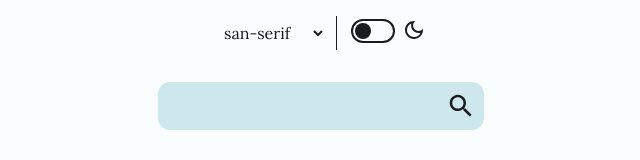
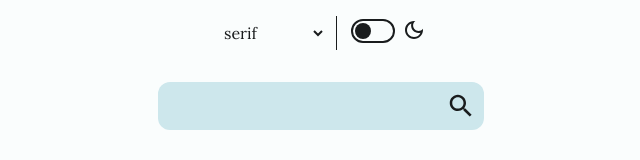
Before and after one commit to MauritzLM/dictionary-app, a React (Vite) app: page / in a window 1280 px wide. Shown: the top 160 px of the page, without its empty margins (319-959 px from the left). Built offline with nearby package versions, Linux system fonts and the light colour scheme.

Commit message:
changed font option order

```diff
--- a/src/components/navbar.jsx
+++ b/src/components/navbar.jsx
@@ -8,8 +8,8 @@ function Navbar({ switchTheme, switchFont, theme }) {
         <>
             <nav>
                 <select name="font-select" id="font-select" onChange={e => switchFont(e)}>
+                    <option value="serif">serif</option>
                     <option value="san-serif">san-serif</option>
-                    <option value="serif">serif</option>
                     <option value="monospace">monospace</option>
                 </select>
                 <div className='theme-toggle'>
```
